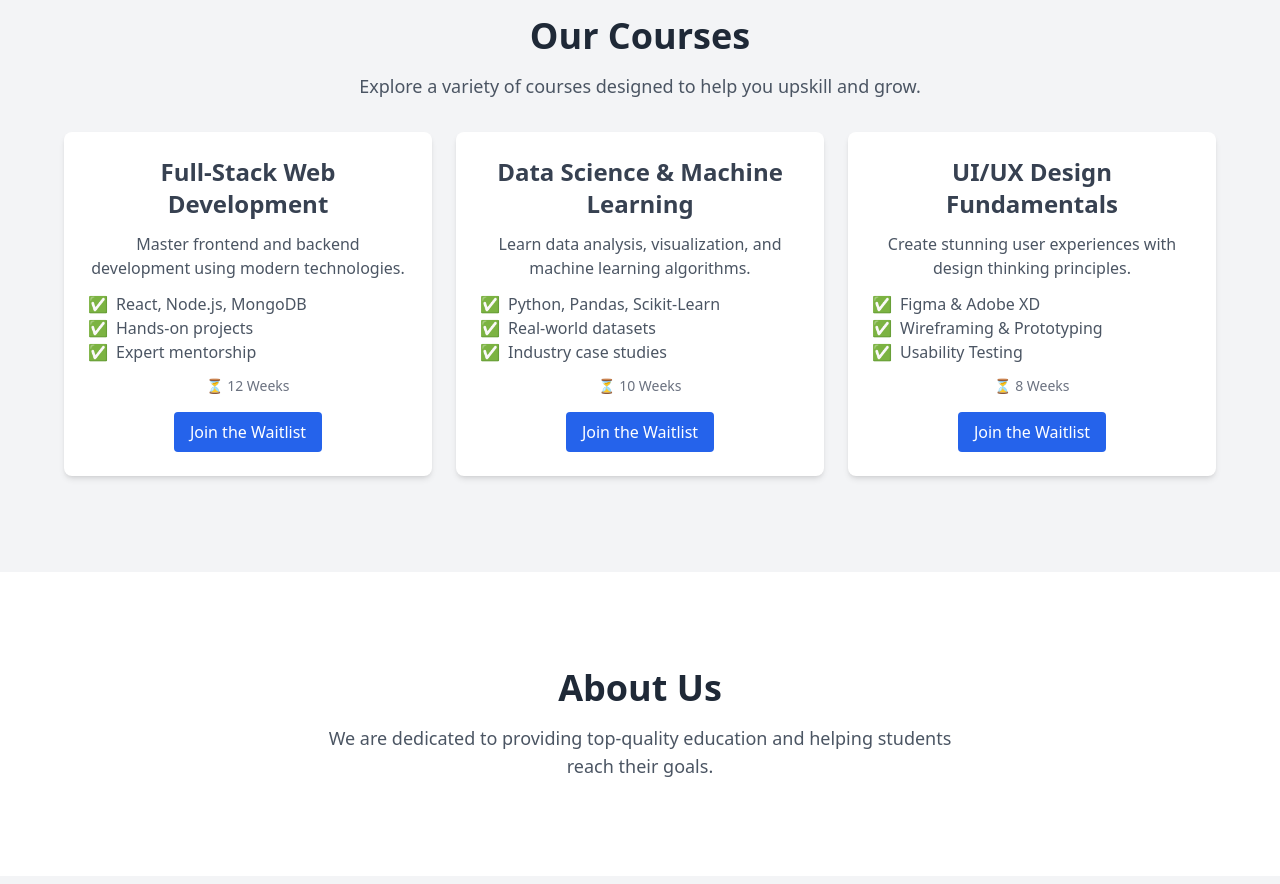
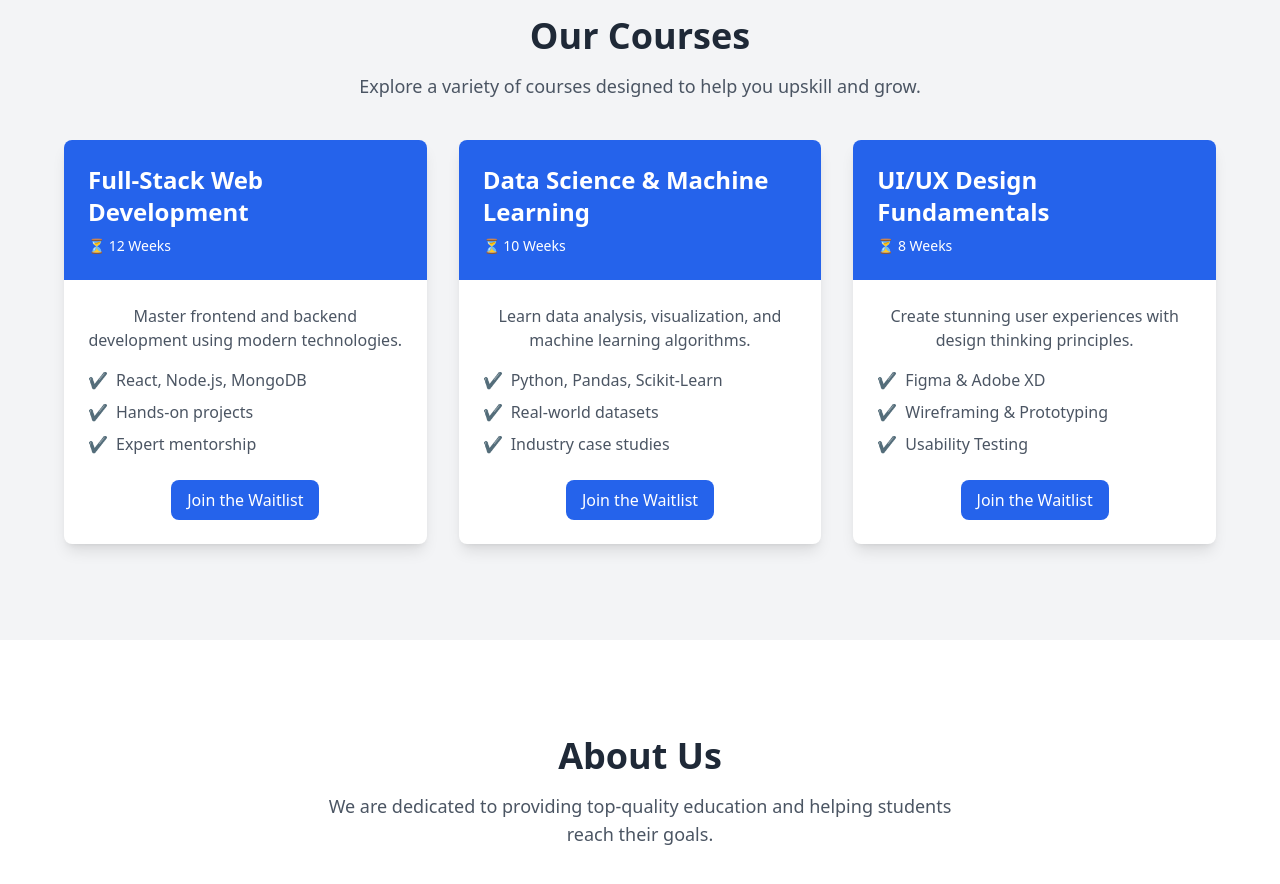
Before and after one commit to johnsonejoga456/Waitlist-app, a Next.js app: page / in a window 1280 px wide. Shown: the part 880-1764 px from the top of the page. Built offline with nearby package versions, Linux system fonts and the light colour scheme.

Commit message:
Update Changes

```diff
--- a/app/page.tsx
+++ b/app/page.tsx
@@ -85,25 +85,36 @@
         </p>
 
         {/* Course Cards */}
-        <div className="grid md:grid-cols-2 lg:grid-cols-3 gap-6 max-w-6xl mx-auto mt-8">
+        <div className="grid sm:grid-cols-2 lg:grid-cols-3 gap-8 max-w-6xl mx-auto mt-10">
           {courses.map((course) => (
-            <div key={course.id} className="bg-white shadow-md rounded-lg p-6">
-              <h3 className="text-2xl font-semibold text-gray-700">{course.title}</h3>
-              <p className="text-gray-600 my-3">{course.description}</p>
-              <ul className="text-left text-gray-600">
+            <div
+              key={course.id}
+              className="bg-white shadow-lg rounded-lg overflow-hidden transform hover:-translate-y-2 hover:shadow-2xl transition duration-300"
+            >
+              {/* Card Header */}
+              <div className="bg-blue-600 text-white text-left p-6">
+                <h3 className="text-2xl font-semibold">{course.title}</h3>
+                <p className="text-sm mt-2">⏳ {course.duration}</p>
+              </div>
+
+              {/* Card Content */}
+              <div className="p-6">
+                <p className="text-gray-600 mb-4">{course.description}</p>
+                <ul className="text-left text-gray-600 space-y-2">
                   {course.features.map((feature, index) => (
                     <li key={index} className="flex items-center">
-                    ✅ <span className="ml-2">{feature}</span>
+                      <span className="text-green-500">✔️</span>
+                      <span className="ml-2">{feature}</span>
                     </li>
                   ))}
                 </ul>
-              <p className="text-sm text-gray-500 mt-3">⏳ {course.duration}</p>
                 <button
                   onClick={() => setIsModalOpen(true)}
-                className="mt-4 bg-blue-600 text-white px-4 py-2 rounded hover:bg-blue-700 transition"
+                  className="mt-6 bg-blue-600 text-white px-4 py-2 rounded-lg hover:bg-blue-700 transition"
                 >
                   Join the Waitlist
                 </button>
+              </div>
             </div>
           ))}
         </div>
```
Lines whose indentation alone changed are shown as unchanged.
